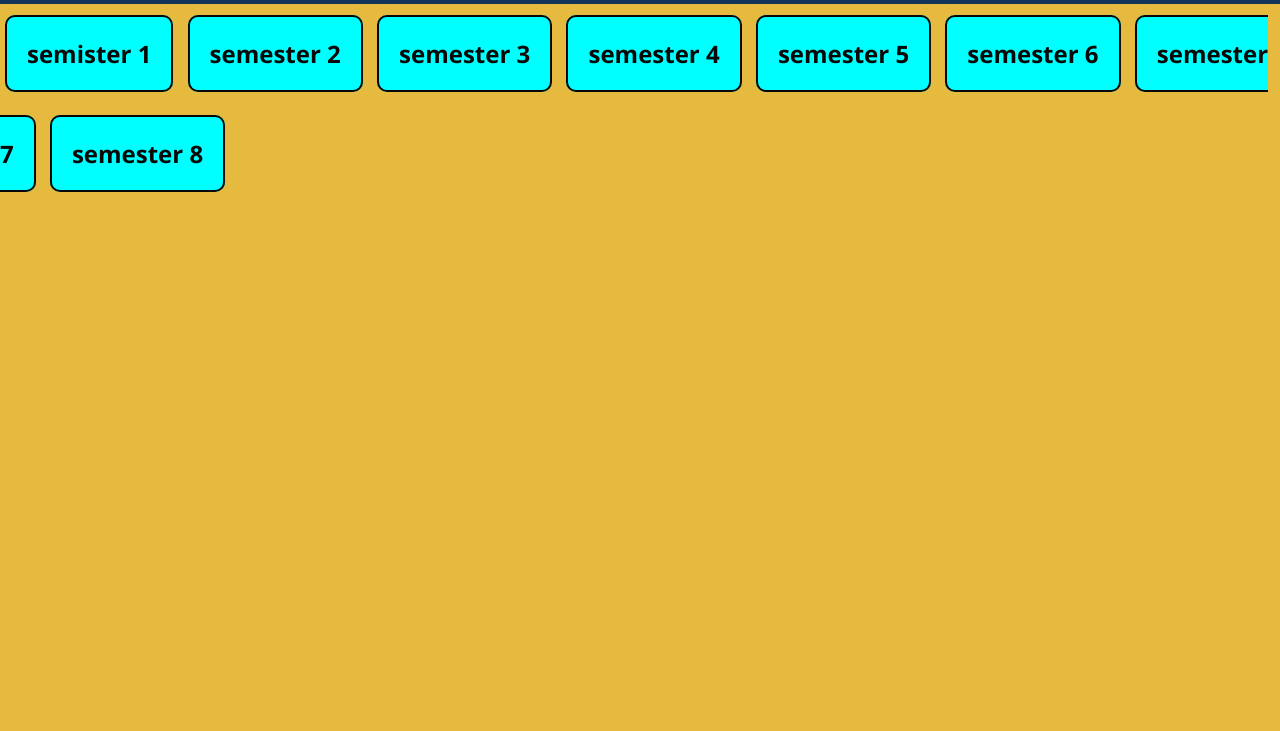
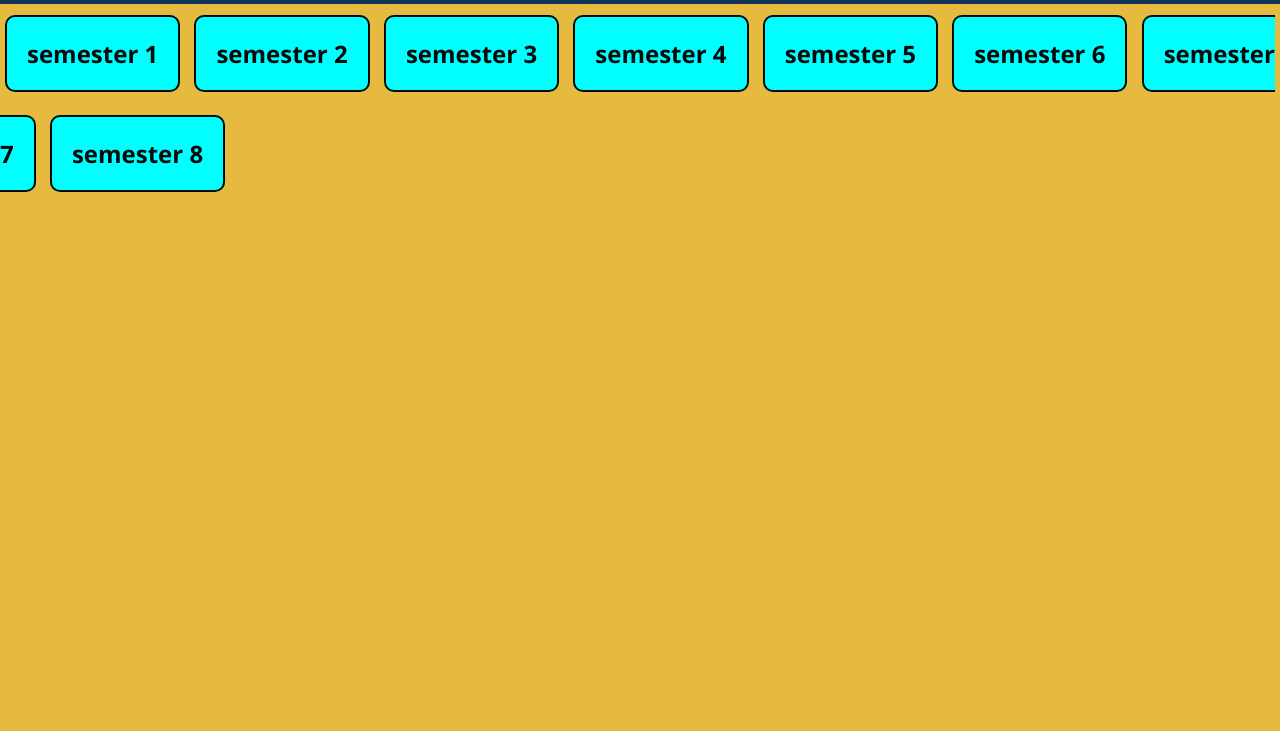
Before and after one commit to krashnkantchaurasia123-design/mytechsyllabus, a plain HTML site: page index.html in a window 1280 px wide. Shown: the part 69-800 px from the top of the page. Drawn offline with Linux system fonts and the light colour scheme.

Commit message:
modify index.html

```diff
--- a/index.html
+++ b/index.html
@@ -14,7 +14,7 @@
 
    <main>
     <div>
-    <a href="subject1.html">semister 1</a>
+    <a href="subject1.html">semester 1</a>
     <a href="subject2.html">semester 2</a>
     <a href="subject3.html">semester 3</a>
     <a>semester 4</a>
@@ -29,4 +29,5 @@
 
   <script src="script.js"></script>
 </body>
+
 </html>
```
